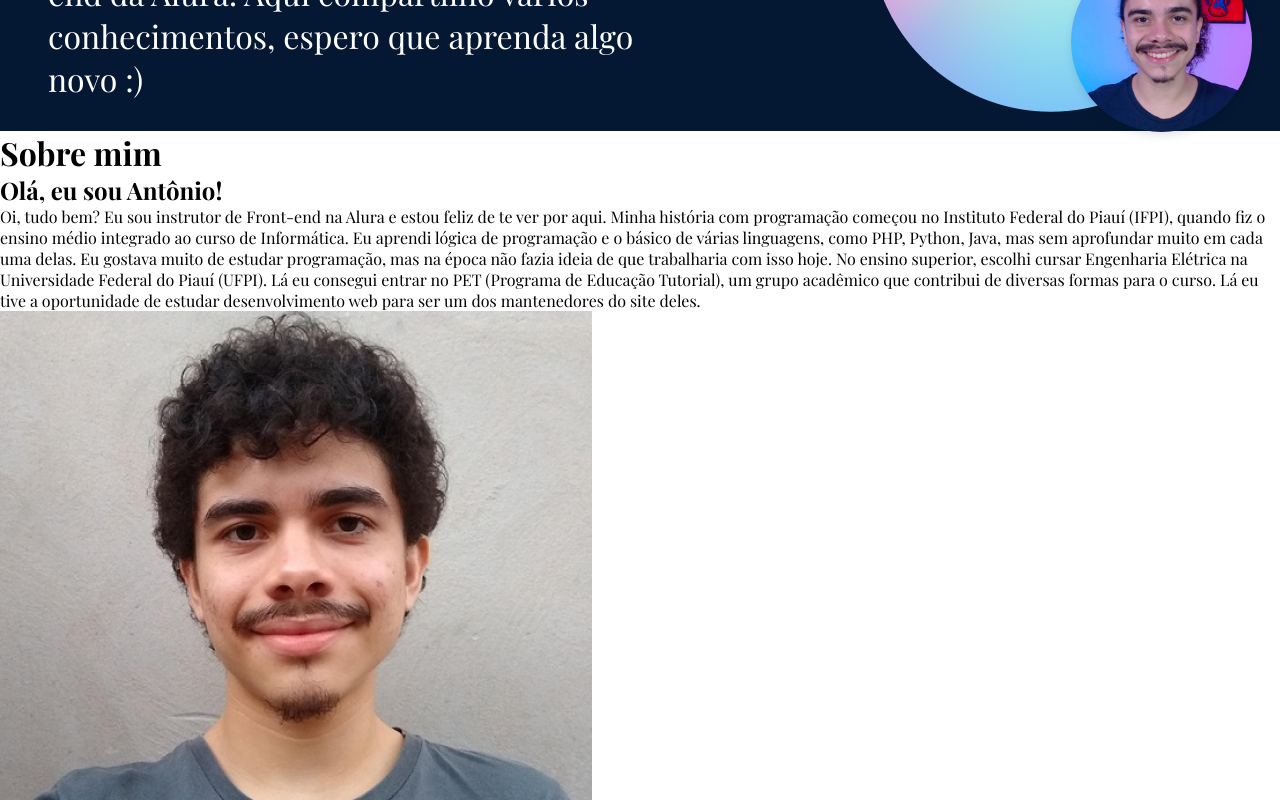
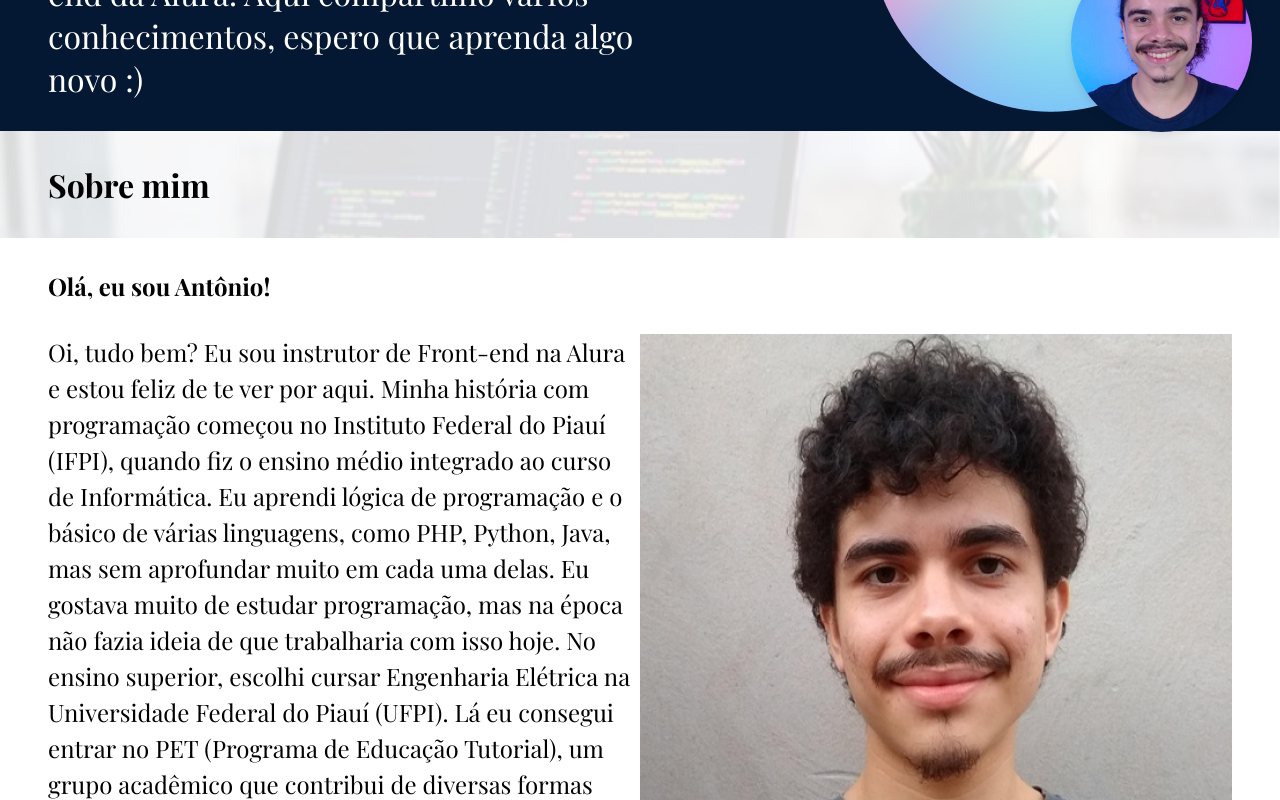
Before and after one commit to danielcoosta1/ola-mundo, a React (Create React App) app: page /sobre-mim in a window 1280 px wide. Shown: the part 360-1160 px from the top of the page. Built offline with nearby package versions, Linux system fonts and the light colour scheme; a web font is replaced by a local one.

Commit message:
estilizando o titulo do sobre mim com props do styled components

```diff
--- a/src/Components/SobreMim/index.jsx
+++ b/src/Components/SobreMim/index.jsx
@@ -9,10 +9,14 @@ import {
   Paragrafo2,
 } from "./styles";
 
+import bgImg from "../../assets/sobre_mim_capa.png"
+
 const SobreMim = () => {
   return (
     <Main>
-      <ConteinerTitulo>
+      <ConteinerTitulo
+      $bgImg = {bgImg}
+      >
         <h1>Sobre mim</h1>
       </ConteinerTitulo>
       <ConteinerDescricao>
--- a/src/Components/SobreMim/styles.js
+++ b/src/Components/SobreMim/styles.js
@@ -1,20 +1,74 @@
 import styled from "styled-components";
 
 const Main = styled.main`
-  max-width: 100rem;
   margin: 0 auto;
+
+  display: flex;
+  flex-direction: column;
+`;
+
+const ConteinerTitulo = styled.div`
+  width: 100vw;
+  height: 100%;
+  background-image: url(${(props) => props.$bgImg});
+  background-position: center;
+  background-repeat: no-repeat;
+  background-size: cover;
+
+
+  h1 {
+    padding: 2rem 3rem;
+    background: rgba(255, 255, 255, 0.85);
+
+    @media screen and (max-width: 768px) {
+      padding: 1.5 2rem;
+      font-size: 2rem;
+    }
+  }
 
 `;
 
-const ConteinerTitulo = styled.div``;
-const ConteinerDescricao = styled.section``;
+const ConteinerDescricao = styled.section`
+  padding: 0 3rem;
 
-const Paragrafos = styled.div``;
+  h2 {
+    margin: 2rem 0;
+  }
+`;
 
-const Paragrafo1 = styled.div``;
+const Paragrafos = styled.div`
+  display: flex;
+  flex-direction: column;
+  font-style: normal;
+  font-weight: 400;
+  font-size: 24px;
+
+
+
+  p {
+      @media screen and (max-width: 768px) {
+        font-size: 1rem;
+        line-height: 25px;
+      }
+    }
+`;
+
+const Paragrafo1 = styled.div`
+  display: flex;
+  font-style: normal;
+  font-weight: 400;
+  font-size: 24px;
+  line-height: 36px;
+
+  @media screen and (max-width: 768px) {
+    flex-direction: column;
+  }
+`;
 const Paragrafo2 = styled.div``;
 
-const Img = styled.img``;
+const Img = styled.img`
+
+`;
 
 export {
   Main,
```
